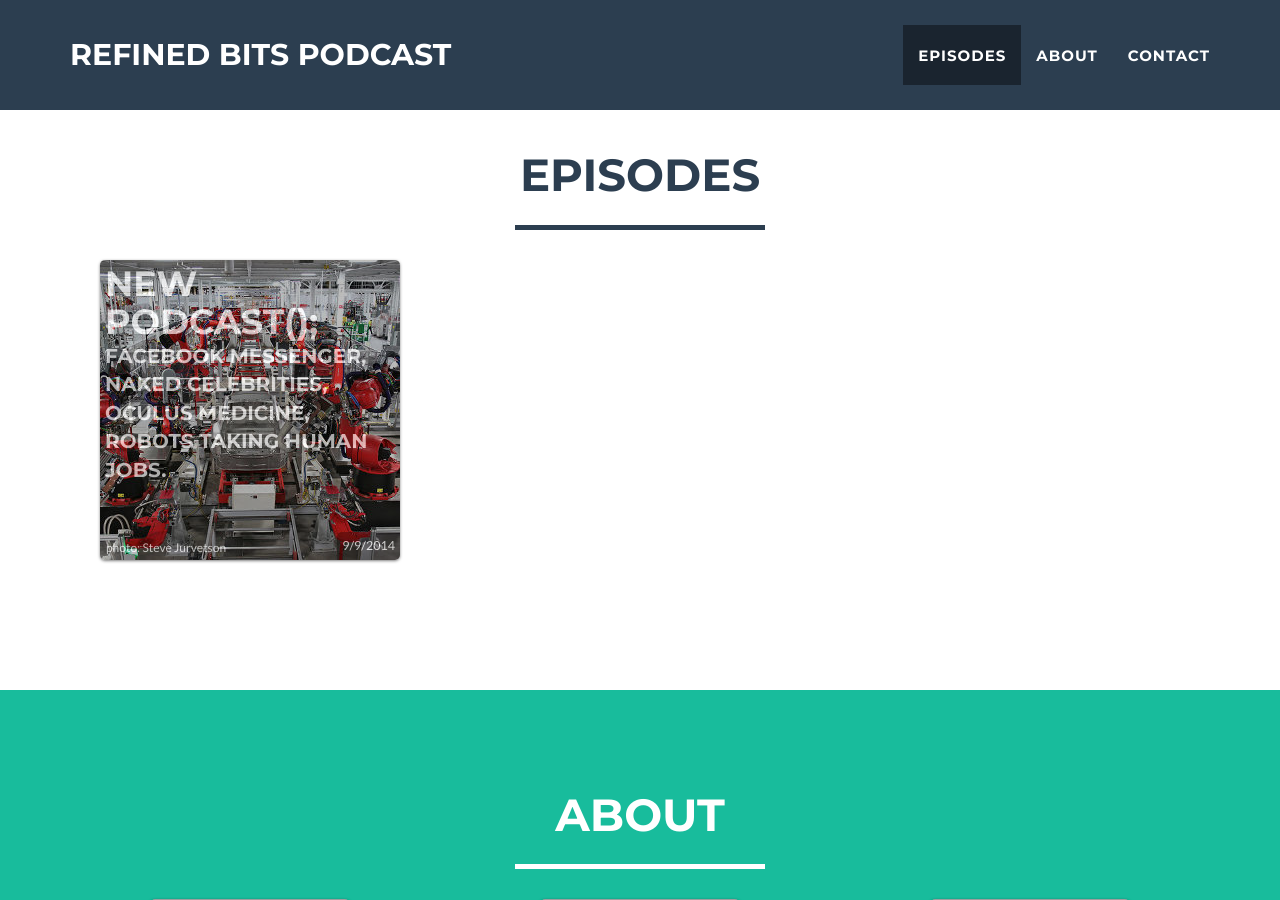
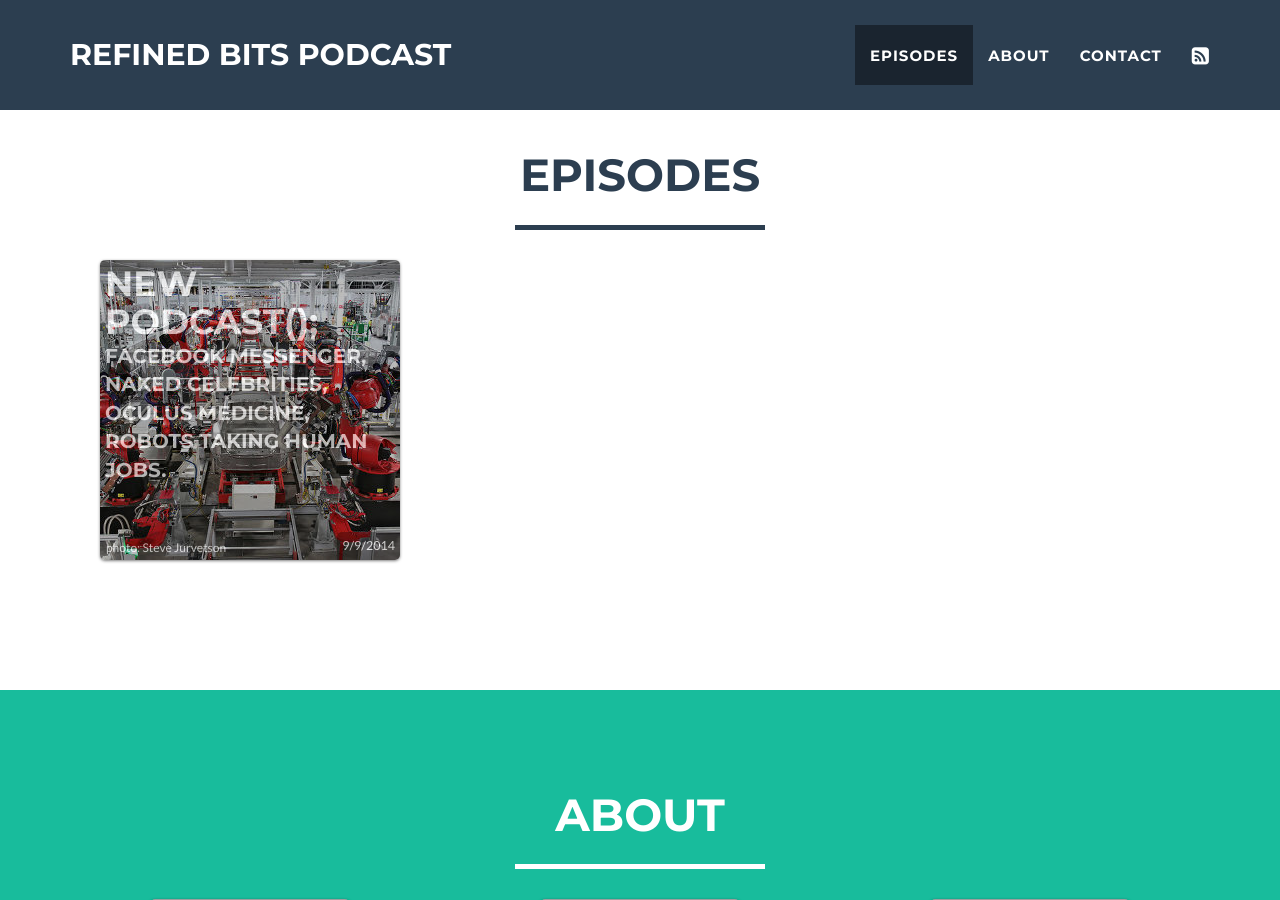
Before and after one commit to refined-bits/refinedbitspodcast.com, a Jekyll site: the page built from index.html, in a window 1280 px wide and 900 px high. Built offline with Jekyll 4.4.1, drawn with Linux system fonts in a browser that asks for light colours; grey boxes are pictures that could not be loaded.

Commit message:
Adding feed link to navigation.

```diff
--- a/_includes/navigation.html
+++ b/_includes/navigation.html
@@ -26,6 +26,9 @@
                <li class="page-scroll">
                    <a href="#contact">Contact</a>
                </li>
+               <li>
+                   <a href="/feed.xml"><i class="fa fa-lg fa-rss-square"></i></a>
+               </li>
            </ul>
        </div>
        <!-- /.navbar-collapse -->
```
